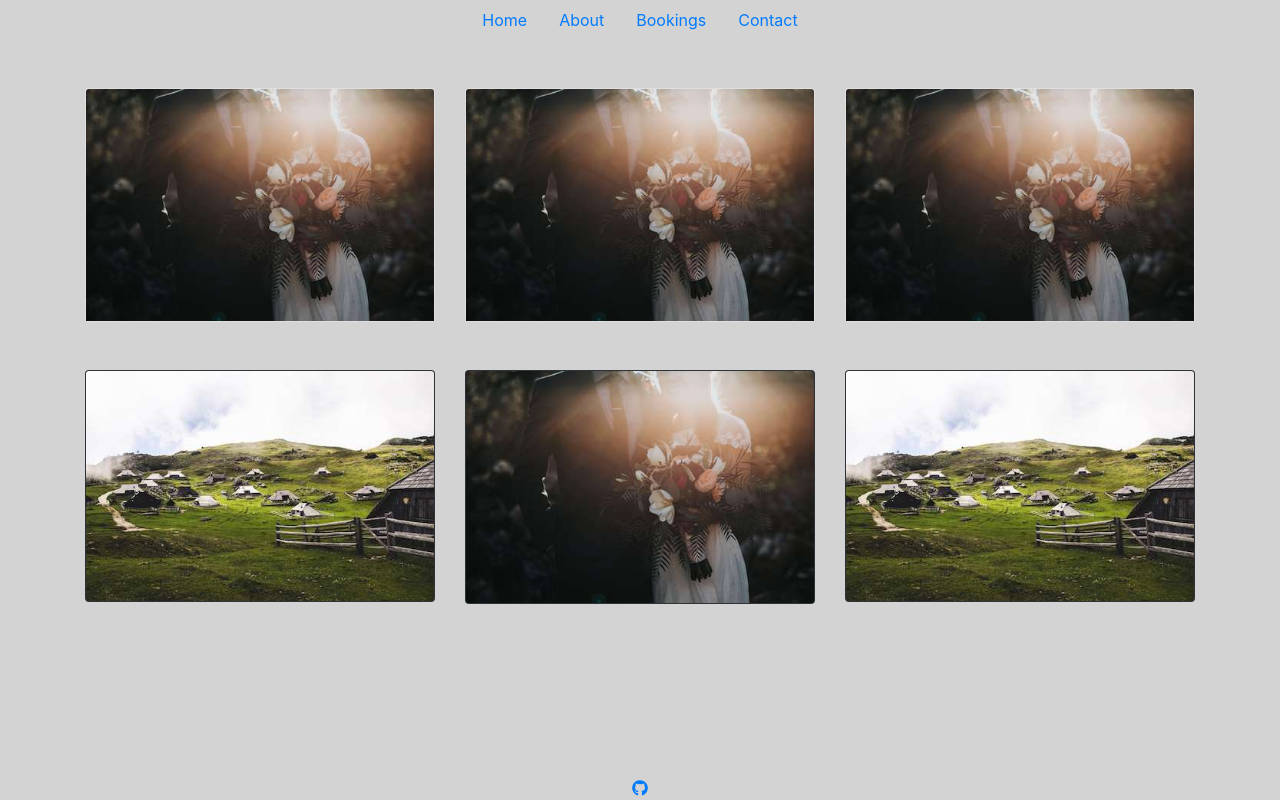
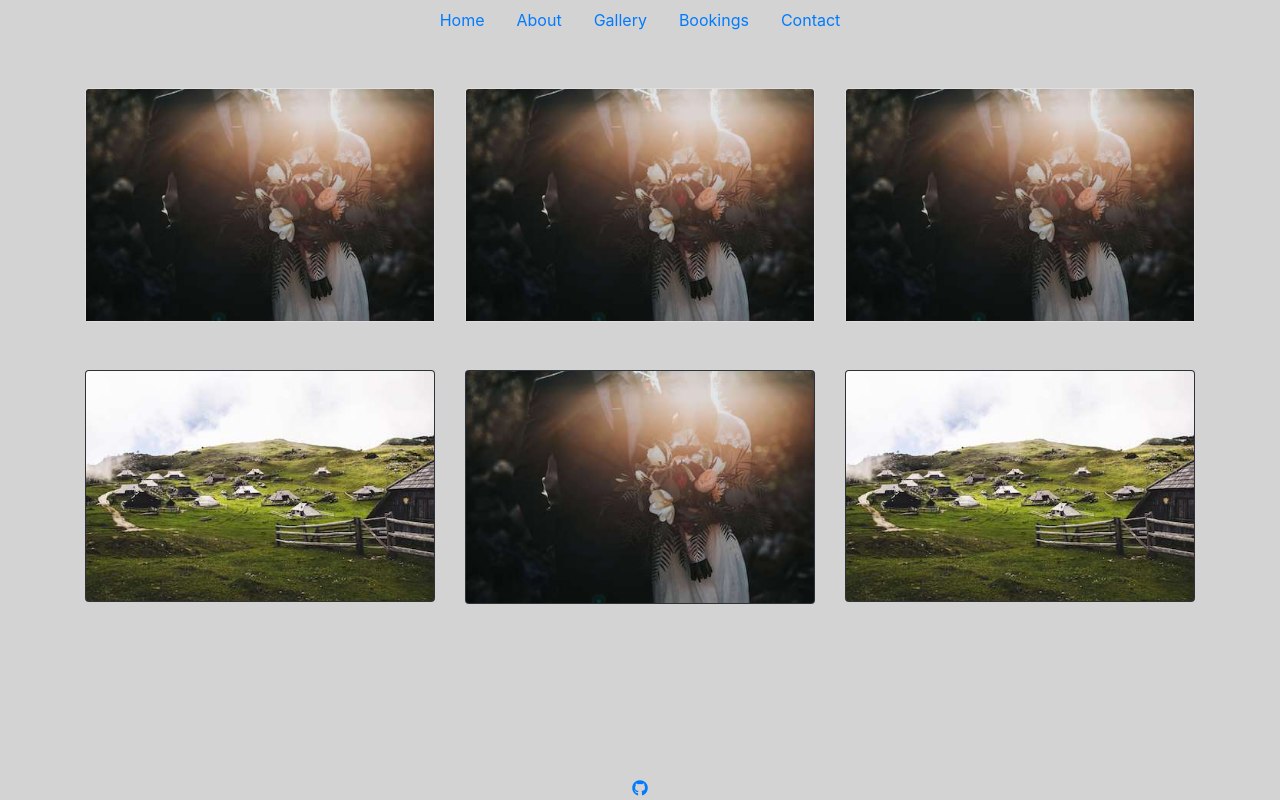
Before and after one commit to milosrancic/reactjs-website, a React (Create React App) app: page / in a window 1280 px wide. Built offline with nearby package versions, Linux system fonts and the light colour scheme.

Commit message:
added path and navlink for gallery component

```diff
--- a/src/components/App.js
+++ b/src/components/App.js
@@ -4,6 +4,7 @@ import "../styles/App.css";
 
 import Home from "./Home.js";
 import About from "./About.js";
+import Gallery from "./Gallery.js";
 import Contact from "./Contact.js";
 import Bookings from "./Bookings.js";
 import NotFound from "./NotFound";
@@ -26,6 +27,11 @@ class App extends React.Component {
               </Link>
             </li>
             <li className="nav-item">
+              <Link to={"/gallery"} className="nav-link">
+                Gallery
+              </Link>
+            </li>
+            <li className="nav-item">
               <Link to={"/bookings"} className="nav-link">
                 Bookings
               </Link>
@@ -38,6 +44,7 @@ class App extends React.Component {
             <Switch>
               <Route exact path="/" component={Home} />
               <Route path="/about" component={About} />
+              <Route path="/gallery" component={Gallery} />
               <Route path="/bookings" component={Bookings} />
               <Route path="/contact" component={Contact} />
               <Route component={NotFound} />
```
